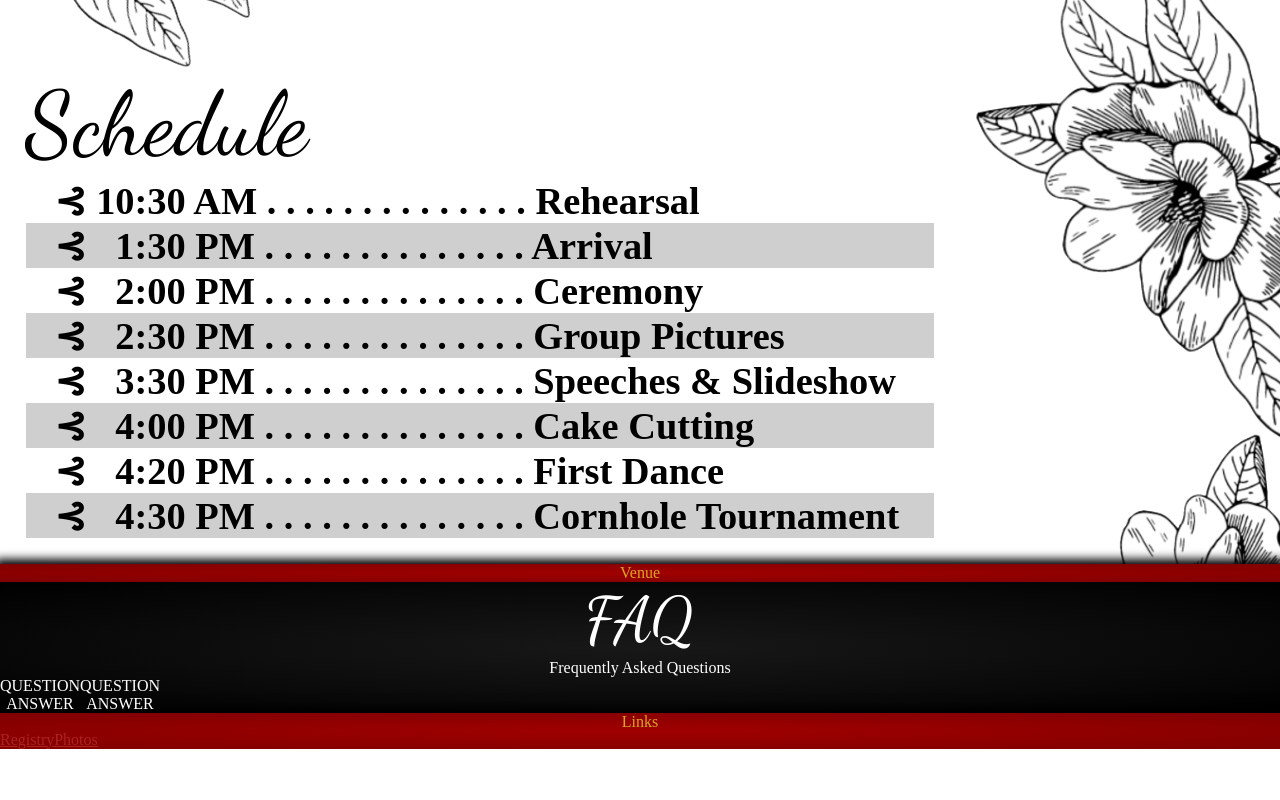
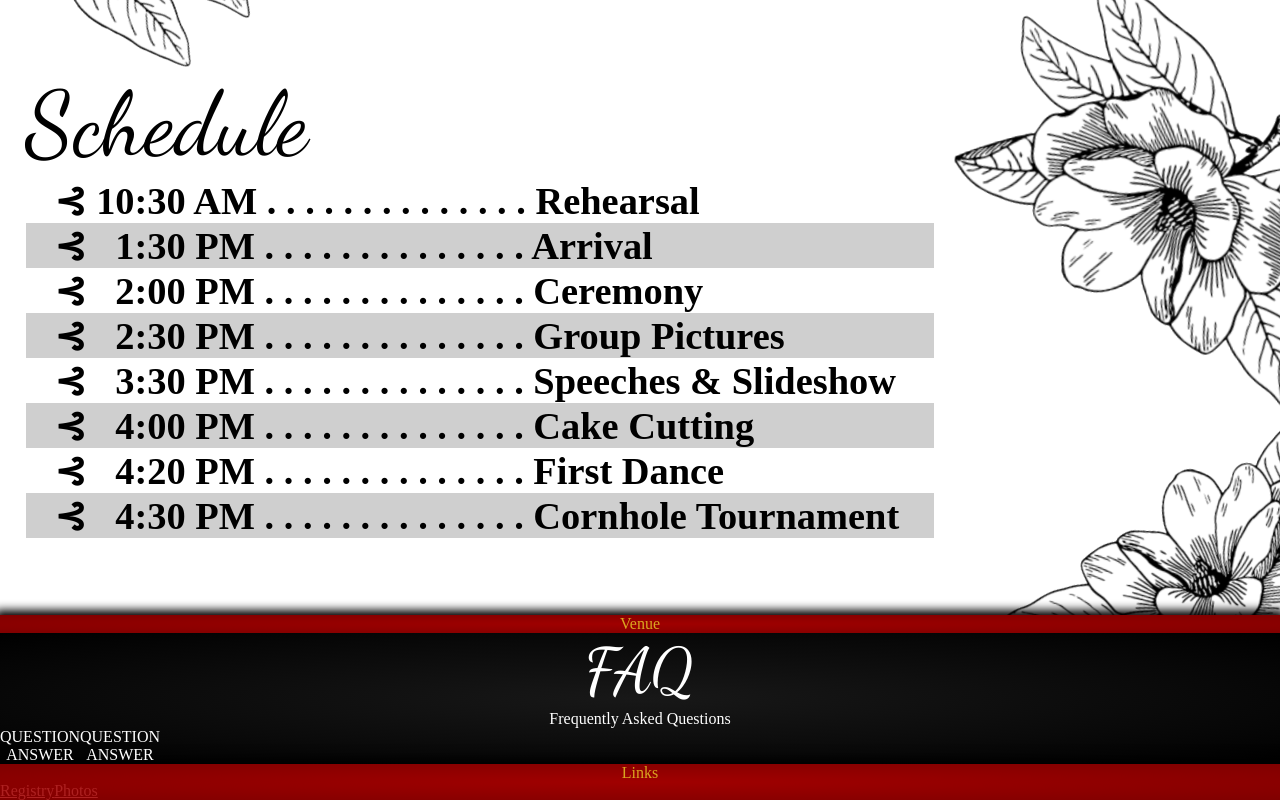
Before and after one commit to SkylerRiggle/wedsite, a React (Create React App) app: page / in a window 1280 px wide. Shown: the part 1485-2285 px from the top of the page. Before the commit the page ends 2234 px from the top, so only its background shows below. Built offline with nearby package versions, Linux system fonts and the light colour scheme.

Commit message:
Edited Schedule Style

```diff
--- a/src/pages/Schedule.tsx
+++ b/src/pages/Schedule.tsx
@@ -5,7 +5,7 @@ import { transform } from 'typescript';
 
 function Schedule() {
   return (
-    <div className='bw-background' style={{marginTop:'5vw', position:'relative', zIndex:'-2'}}>
+    <div className='bw-background' style={{marginTop:'5vw', marginBottom:'4vw', position:'relative', zIndex:'-2'}}>
       <div style={{width:'75%', textAlign:'left', margin:'2%', marginTop:'5vw'}}>
         <p className='title' style={{fontSize:'7vw'}}>Schedule</p>
 
@@ -30,8 +30,8 @@ function Schedule() {
       </div>
 
       <div style={{width:'25%', height:'0vw'}}>
-        <img src={Flower} alt="flower" style={{width:'40vw', transform:'translate(0, -5vw)'}}/>
-        <img src={Flower} alt="flower" style={{width:'35vw', transform:'rotate(90deg) translate(-8vw, 0)'}}/>
+        <img src={Flower} alt="flower" style={{width:'40vw', transform:'rotate(-10deg) translate(0, -5vw)'}}/>
+        <img src={Flower} alt="flower" style={{width:'35vw', transform:'rotate(100deg) translate(-11vw, 0)'}}/>
       </div>
     </div>
   );
```
